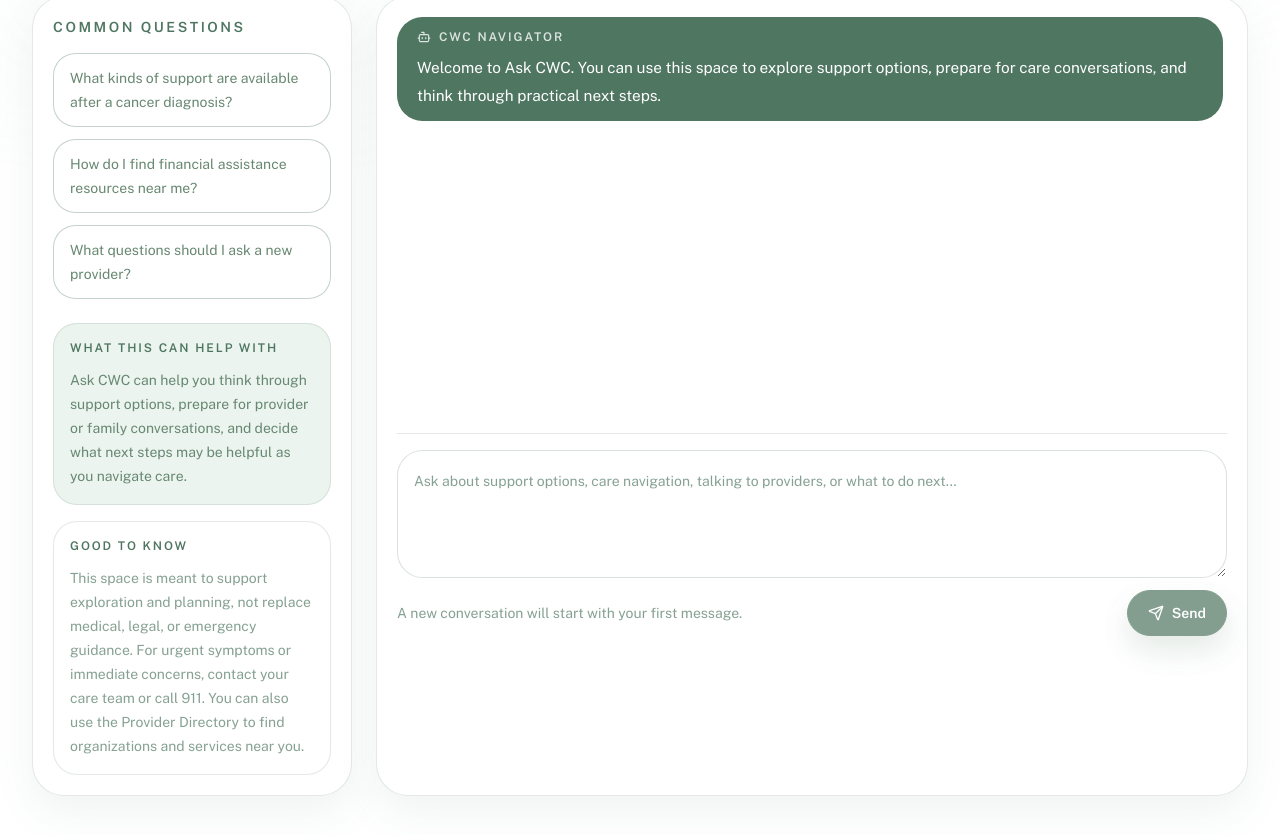
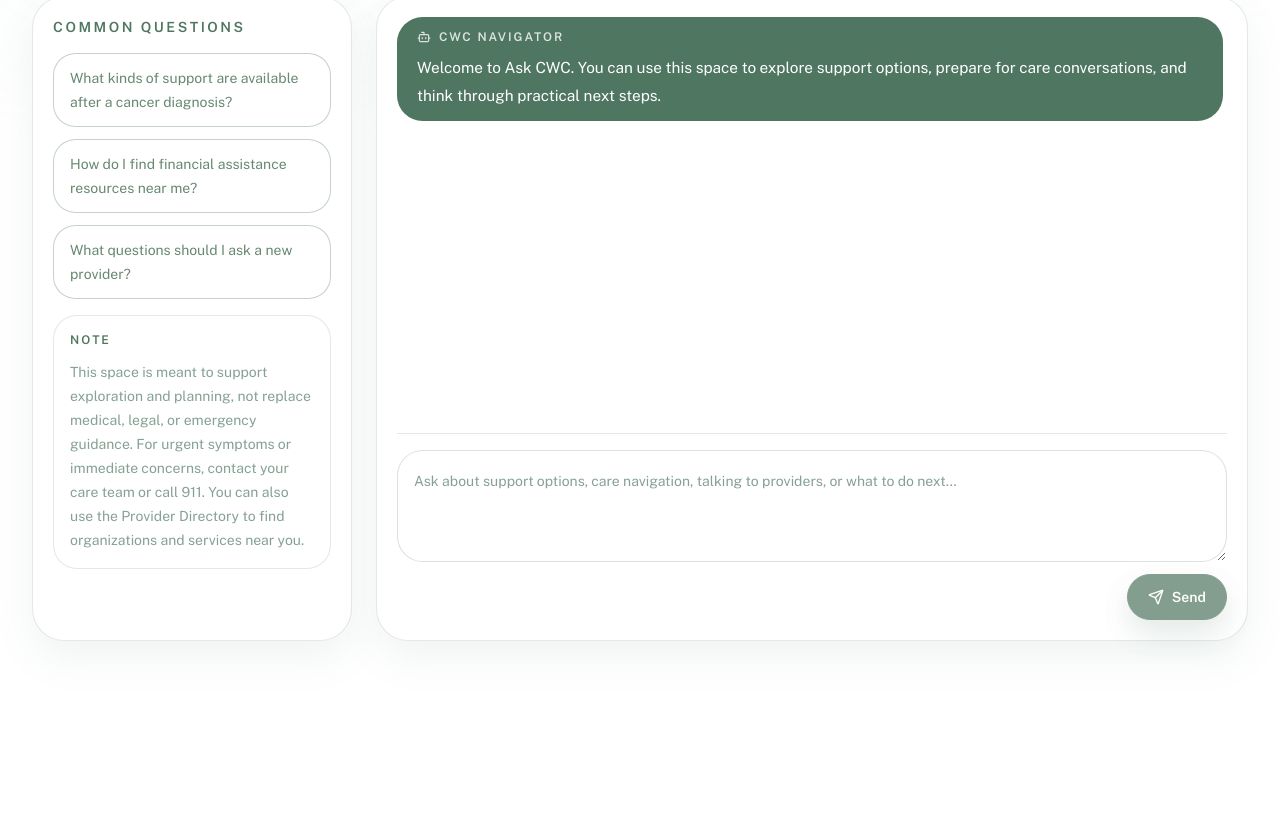
Before and after one commit to Sakhee-Parekh/cwc, a Next.js app: page /assistant in a window 1280 px wide. Shown: the part 377-1212 px from the top of the page. After the commit the page ends 1082 px from the top, so only its background shows below. Built offline with nearby package versions, Linux system fonts and the light colour scheme.

Commit message:
finetuning

```diff
--- a/app/components/AssistantExperience.tsx
+++ b/app/components/AssistantExperience.tsx
@@ -252,21 +252,9 @@ export default function AssistantExperience() {
                   </button>
                 ))}
               </div>
-
-              <div className="mt-6 rounded-[1.5rem] border border-[var(--border)] bg-[var(--sage-light)] p-4 text-sm leading-6 text-[var(--foreground)]">
-                <div className="text-xs font-semibold uppercase tracking-[0.16em] text-[var(--accent)]">
-                  What this can help with
-                </div>
-                <p className="mt-3">
-                  Ask CWC can help you think through support options, prepare
-                  for provider or family conversations, and decide what next
-                  steps may be helpful as you navigate care.
-                </p>
-              </div>
-
               <div className="mt-4 rounded-[1.5rem] border border-[var(--border)] bg-white p-4 text-sm leading-6 text-[var(--foreground)]">
                 <div className="text-xs font-semibold uppercase tracking-[0.16em] text-[var(--accent)]">
-                  Good to know
+                  Note
                 </div>
                 <p className="mt-3 text-[var(--muted)]">
                   This space is meant to support exploration and planning, not
@@ -281,7 +269,7 @@ export default function AssistantExperience() {
             <section className="rounded-[2rem] cwc-panel-strong p-4 sm:p-5">
               <div
                 ref={scrollerRef}
-                className="max-h-[62vh] min-h-[50vh] space-y-4 overflow-y-auto pr-1"
+                className="h-[clamp(18rem,48vh,34rem)] space-y-4 overflow-y-auto pr-1 sm:h-[clamp(20rem,50vh,38rem)]"
               >
                 {messages.map((message) => (
                   <div
@@ -350,16 +338,10 @@ export default function AssistantExperience() {
                     onChange={(e) => setInput(e.target.value)}
                     onKeyDown={handleInputKeyDown}
                     placeholder="Ask about support options, care navigation, talking to providers, or what to do next..."
-                    className="cwc-input min-h-32 resize-y rounded-[1.6rem] px-4 py-4 text-sm leading-7"
+                    className="cwc-input min-h-24 max-h-48 resize-y rounded-[1.6rem] px-4 py-4 text-sm leading-7 sm:min-h-28"
                   />
 
-                  <div className="flex items-center justify-between gap-3">
-                    <div className="text-sm text-[var(--muted)]">
-                      {threadId
-                        ? "Conversation context is active for this session."
-                        : "A new conversation will start with your first message."}
-                    </div>
-
+                  <div className="flex items-center justify-end gap-3">
                     <button
                       type="submit"
                       disabled={isSending || !input.trim()}
--- a/app/components/ProvidersExperience.tsx
+++ b/app/components/ProvidersExperience.tsx
@@ -45,7 +45,6 @@ export default function ProvidersExperience({
 
   const quickChips = React.useMemo(() => {
     const access = [
-      "Telehealth",
       "Financial Assistance",
       "Transportation",
       "Interpreters",
@@ -144,9 +143,9 @@ export default function ProvidersExperience({
           </div>
 
           <div className="mx-auto mt-8 max-w-[1080px]">
-            <div className="mb-3 text-center text-sm font-medium text-[var(--foreground)]">
+            {/* <div className="mb-3 pl-2 text-left text-sm font-medium text-[var(--foreground)]">
               Popular searches
-            </div>
+            </div> */}
             <div
               className="
                 flex gap-2 overflow-x-auto pb-2 sm:justify-center
--- a/app/components/ProvidersSearchPageClient.tsx
+++ b/app/components/ProvidersSearchPageClient.tsx
@@ -24,6 +24,7 @@ export default function ProvidersSearchPageClient({
   const [what, setWhat] = React.useState(whatParam || "");
   const [where, setWhere] = React.useState(whereParam || "");
   const [isSearching, setIsSearching] = React.useState(false);
+  const [filteredCount, setFilteredCount] = React.useState(data.length);
 
   React.useEffect(() => {
     setWhat(whatParam || "");
@@ -32,6 +33,10 @@ export default function ProvidersSearchPageClient({
   React.useEffect(() => {
     setWhere(whereParam || "");
   }, [whereParam]);
+
+  React.useEffect(() => {
+    setFilteredCount(data.length);
+  }, [data.length]);
 
   function pushParams(nextWhat: string, nextWhere: string) {
     setIsSearching(true);
@@ -77,7 +82,7 @@ export default function ProvidersSearchPageClient({
               Search results
             </h1>
             <p className="mt-4 max-w-3xl text-base leading-7 text-[var(--muted)]">
-              Refine the directory below, then click on any provider for contact
+              Search the directory below, then click on any provider for contact
               details, care information, and access support.
             </p>
           </div>
@@ -128,6 +133,9 @@ export default function ProvidersSearchPageClient({
               <div>
                 {combinedQuery ? (
                   <>
+                    <span className="font-semibold text-[var(--foreground)]">
+                      {filteredCount}
+                    </span>{" "}
                     Results for{" "}
                     <span className="font-semibold text-[var(--foreground)]">
                       {combinedQuery}
@@ -138,6 +146,10 @@ export default function ProvidersSearchPageClient({
                     Showing{" "}
                     <span className="font-semibold text-[var(--foreground)]">
                       all providers
+                    </span>
+                    {" "}
+                    <span className="text-[var(--muted)]">
+                      ({filteredCount} total)
                     </span>
                   </>
                 )}
@@ -155,6 +167,7 @@ export default function ProvidersSearchPageClient({
           <ProvidersTable
             data={data}
             initialQuery={combinedQuery}
+            onFilteredCountChange={setFilteredCount}
             showSearch={false}
           />
         </div>
--- a/app/components/ProvidersTable.tsx
+++ b/app/components/ProvidersTable.tsx
@@ -665,10 +665,12 @@ function ProviderCard({
 export function ProvidersTable({
   data,
   initialQuery,
+  onFilteredCountChange,
   showSearch = true,
 }: {
   data: Provider[];
   initialQuery?: string;
+  onFilteredCountChange?: (count: number) => void;
   showSearch?: boolean;
 }) {
   const [sorting, setSorting] = React.useState<SortingState>([
@@ -741,6 +743,12 @@ export function ProvidersTable({
     },
     initialState: { pagination: { pageSize: 10 } },
   });
+
+  const filteredCount = table.getFilteredRowModel().rows.length;
+
+  React.useEffect(() => {
+    onFilteredCountChange?.(filteredCount);
+  }, [filteredCount, onFilteredCountChange]);
 
   const visibleProviders = table.getRowModel().rows.map((r) => r.original);
   const filteredRows = table.getFilteredRowModel().rows.map((r) => r.original);
```
